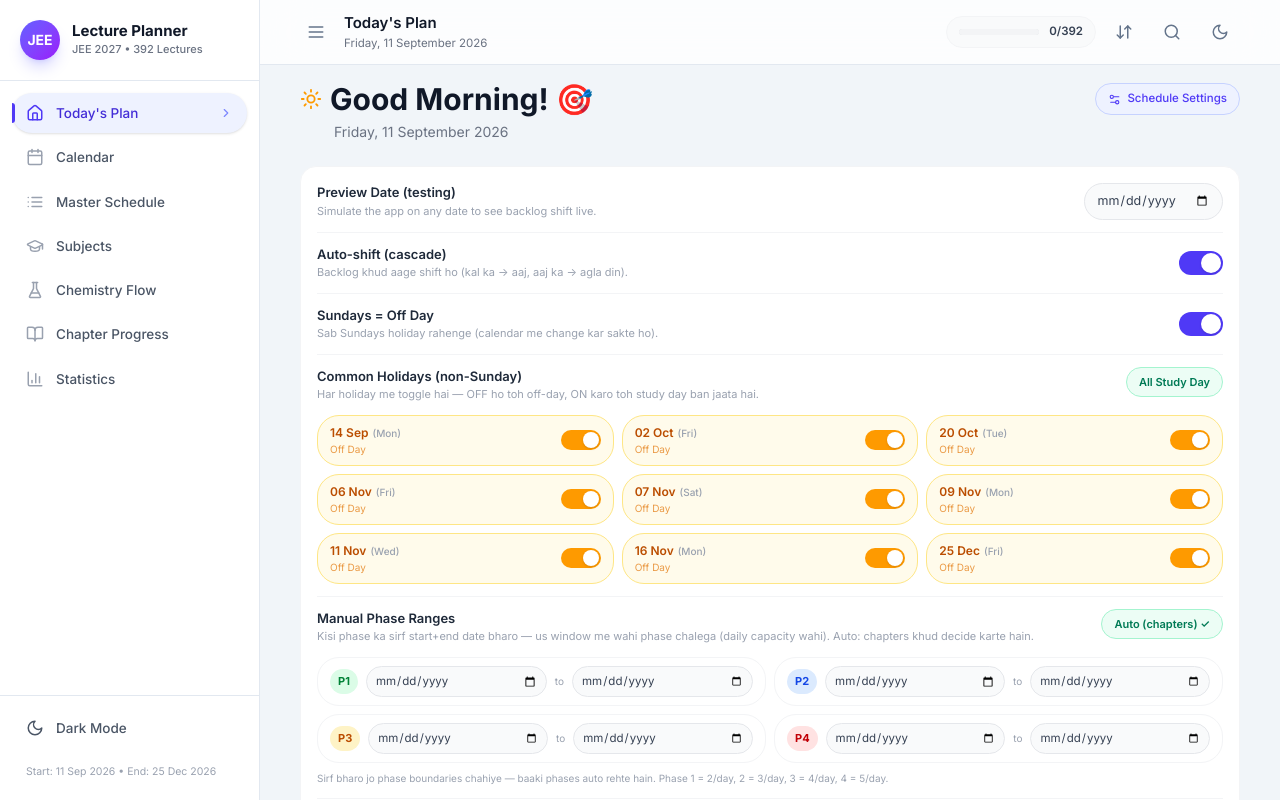
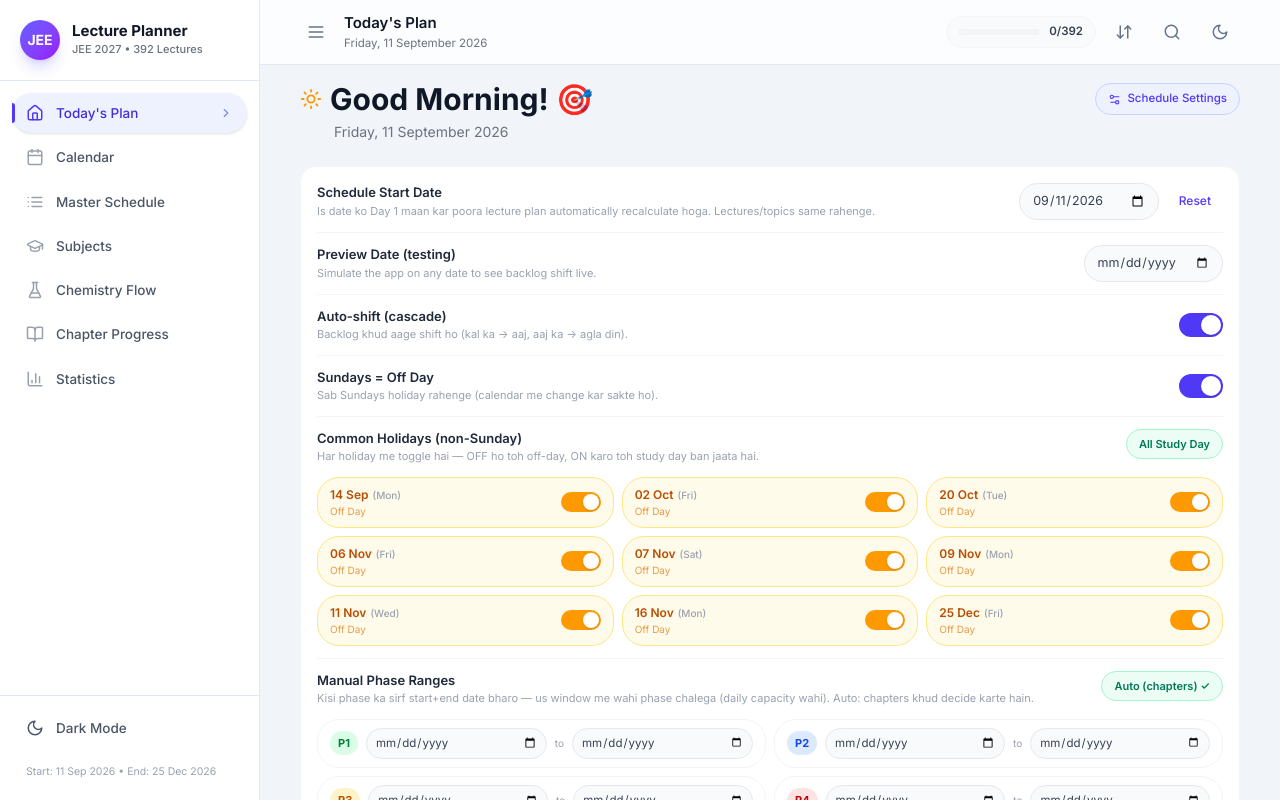
Before and after one commit to anurag008w/jee-planner, a React (Vite) app: page / in a window 1280 px wide. Both pictures are taken after a click on the button "Schedule Settings". Shown: the top 800 px of the page. Built offline with nearby package versions, Linux system fonts and the light colour scheme.

Commit message:
feat: add editable schedule start date control

```diff
--- a/src/pages/TodayPage.jsx
+++ b/src/pages/TodayPage.jsx
@@ -10,7 +10,7 @@ import {
 } from 'lucide-react';
 
 export default function TodayPage() {
-  const { lectures, completions, schedule, settings, commonHolidays, setPreviewDate, setAutoShift, setSundaysOff, setAllCommonHolidays, toggleOffDay, setPhaseRanges, resetPhaseRanges, exportBackup, importBackup } = useStore();
+  const { lectures, completions, schedule, settings, commonHolidays, setPreviewDate, setStartDate, setAutoShift, setSundaysOff, setAllCommonHolidays, toggleOffDay, setPhaseRanges, resetPhaseRanges, exportBackup, importBackup } = useStore();
   const [showSettings, setShowSettings] = useState(false);
   const [backupMsg, setBackupMsg] = useState('');
   const [backlogOpen, setBacklogOpen] = useState(false); // collapsed by default
@@ -130,6 +130,28 @@ export default function TodayPage() {
       {showSettings && (
         <div className="bg-white dark:bg-[#1a1c2b] rounded-2xl border border-gray-100 dark:border-white/5 p-4 animate-scaleIn space-y-3">
           <div className="flex flex-col sm:flex-row sm:items-center justify-between gap-3">
+            <div>
+              <p className="text-[13px] font-semibold text-gray-800 dark:text-gray-100">Schedule Start Date</p>
+              <p className="text-[11px] text-gray-400 dark:text-gray-500">Is date ko Day 1 maan kar poora lecture plan automatically recalculate hoga. Lectures/topics same rahenge.</p>
+            </div>
+            <div className="flex items-center gap-2">
+              <input
+                type="date"
+                value={settings.startDate || ''}
+                onChange={(e) => setStartDate(e.target.value)}
+                className="px-3 py-2 bg-gray-50 dark:bg-white/5 border border-gray-200 dark:border-white/10 rounded-xl text-[12.5px] text-gray-700 dark:text-gray-300 outline-none focus:border-indigo-300 dark:focus:border-indigo-600"
+                aria-label="Schedule start date"
+              />
+              <button
+                onClick={() => setStartDate('2026-09-11')}
+                className="px-3 py-2 rounded-xl text-[12px] font-medium text-indigo-600 hover:bg-indigo-50 dark:hover:bg-indigo-900/10 transition-colors"
+              >
+                Reset
+              </button>
+            </div>
+          </div>
+
+          <div className="flex flex-col sm:flex-row sm:items-center justify-between gap-3 pt-3 border-t border-gray-100 dark:border-white/5">
             <div>
               <p className="text-[13px] font-semibold text-gray-800 dark:text-gray-100">Preview Date (testing)</p>
               <p className="text-[11px] text-gray-400 dark:text-gray-500">Simulate the app on any date to see backlog shift live.</p>
```
